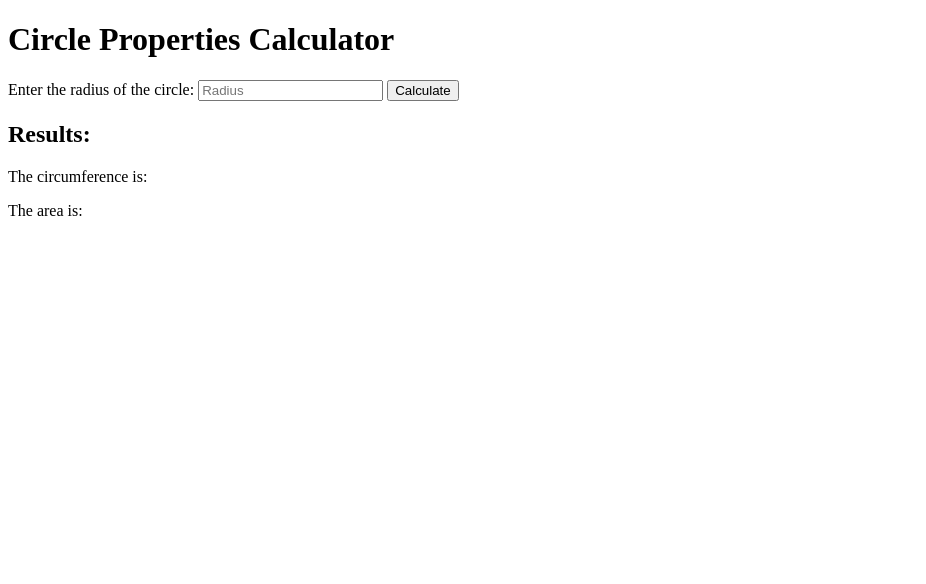
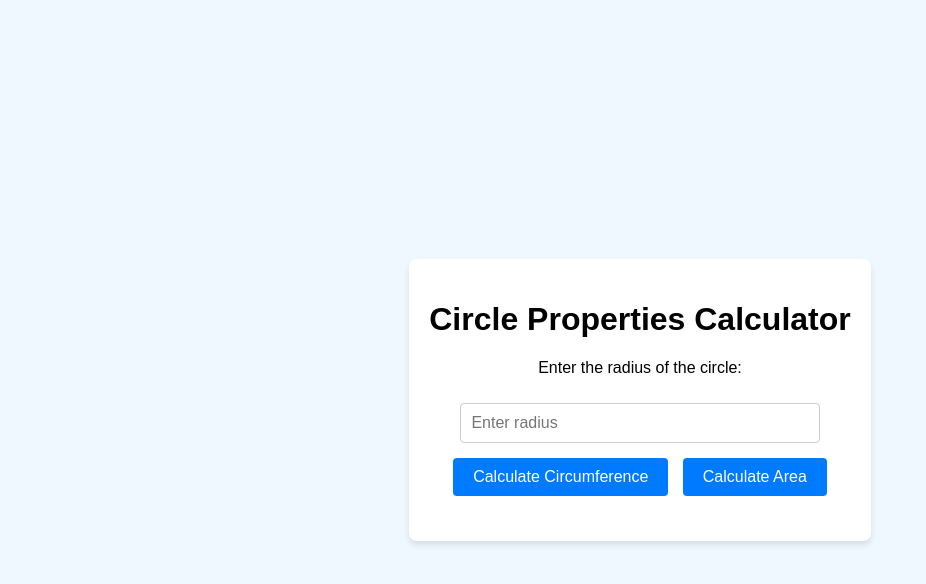
Before and after one commit to madedanan/javascript, a plain HTML site: page index.html in a window 1280 px wide. Shown: the whole page, without its empty margins (0-926 px from the left). Drawn offline with Linux system fonts and the light colour scheme.

Commit message:
Update index.html

```diff
--- a/index.html
+++ b/index.html
@@ -4,44 +4,82 @@
     <meta charset="UTF-8">
     <meta name="viewport" content="width=device-width, initial-scale=1.0">
     <title>1113572 - exercise 24</title>
+    <style>
+        body {
+            font-family: Arial, sans-serif;
+            margin: 0;
+            padding: 0;
+            display: flex;
+            justify-content: center;
+            align-items: center;
+            height: 100vh;
+            background-color: #f0f8ff;
+        }
+        .container {
+            text-align: center;
+            background: #fff;
+            padding: 20px;
+            border-radius: 8px;
+            box-shadow: 0 4px 6px rgba(0, 0, 0, 0.1);
+        }
+        input {
+            padding: 10px;
+            font-size: 16px;
+            margin: 10px 0;
+            width: 80%;
+            border: 1px solid #ccc;
+            border-radius: 4px;
+        }
+        button {
+            padding: 10px 20px;
+            font-size: 16px;
+            margin: 5px;
+            border: none;
+            border-radius: 4px;
+            background-color: #007bff;
+            color: white;
+            cursor: pointer;
+        }
+        button:hover {
+            background-color: #0056b3;
+        }
+        .result {
+            margin-top: 20px;
+            font-size: 18px;
+            color: #333;
+        }
+    </style>
 </head>
 <body>
+    <div class="container">
         <h1>Circle Properties Calculator</h1>
-
-  <label for="radius">Enter the radius of the circle:</label>
-  <input type="number" id="radius" placeholder="Radius" step="any">
-  <button onclick="calculateCircleProperties()">Calculate</button>
-
-  <h2>Results:</h2>
-  <p id="circumferenceResult">The circumference is: </p>
-  <p id="areaResult">The area is: </p>
+        <p>Enter the radius of the circle:</p>
+        <input type="number" id="radius" placeholder="Enter radius">
+        <br>
+        <button onclick="calcCircumference()">Calculate Circumference</button>
+        <button onclick="calcArea()">Calculate Area</button>
+        <div class="result" id="result"></div>
+    </div>
 
     <script>
-    // Function to calculate and display the circumference
-    function calcCircumference(radius) {
+        function calcCircumference() {
+            const radius = parseFloat(document.getElementById('radius').value);
+            if (isNaN(radius) || radius <= 0) {
+                document.getElementById('result').innerText = "Please enter a valid positive radius.";
+                return;
+            }
             const circumference = 2 * Math.PI * radius;
-      return circumference.toFixed(2);
+            document.getElementById('result').innerText = `The circumference is ${circumference.toFixed(2)}`;
         }
 
-    // Function to calculate and display the area
-    function calcArea(radius) {
-      const area = Math.PI * Math.pow(radius, 2);
-      return area.toFixed(2);
-    }
-
-    // Function to handle user input and update results
-    function calculateCircleProperties() {
+        function calcArea() {
             const radius = parseFloat(document.getElementById('radius').value);
             if (isNaN(radius) || radius <= 0) {
-        alert('Please enter a valid positive number for the radius.');
+                document.getElementById('result').innerText = "Please enter a valid positive radius.";
                 return;
             }
-
-      const circumference = calcCircumference(radius);
-      const area = calcArea(radius);
-
-      document.getElementById('circumferenceResult').textContent = `The circumference is: ${circumference}`;
-      document.getElementById('areaResult').textContent = `The area is: ${area}`;
+            const area = Math.PI * Math.pow(radius, 2);
+            document.getElementById('result').innerText = `The area is ${area.toFixed(2)}`;
         }
     </script>
 </body>
```
Lines whose indentation alone changed are shown as unchanged.
